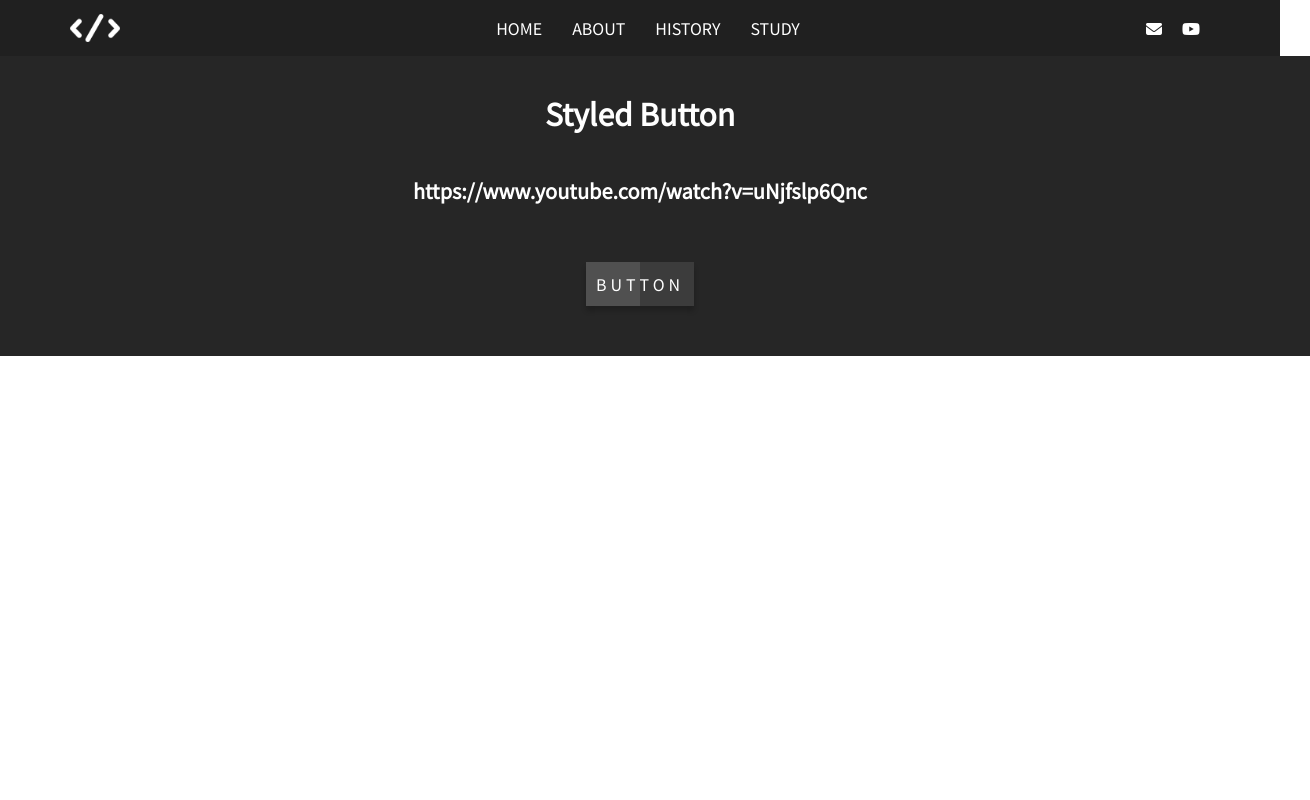
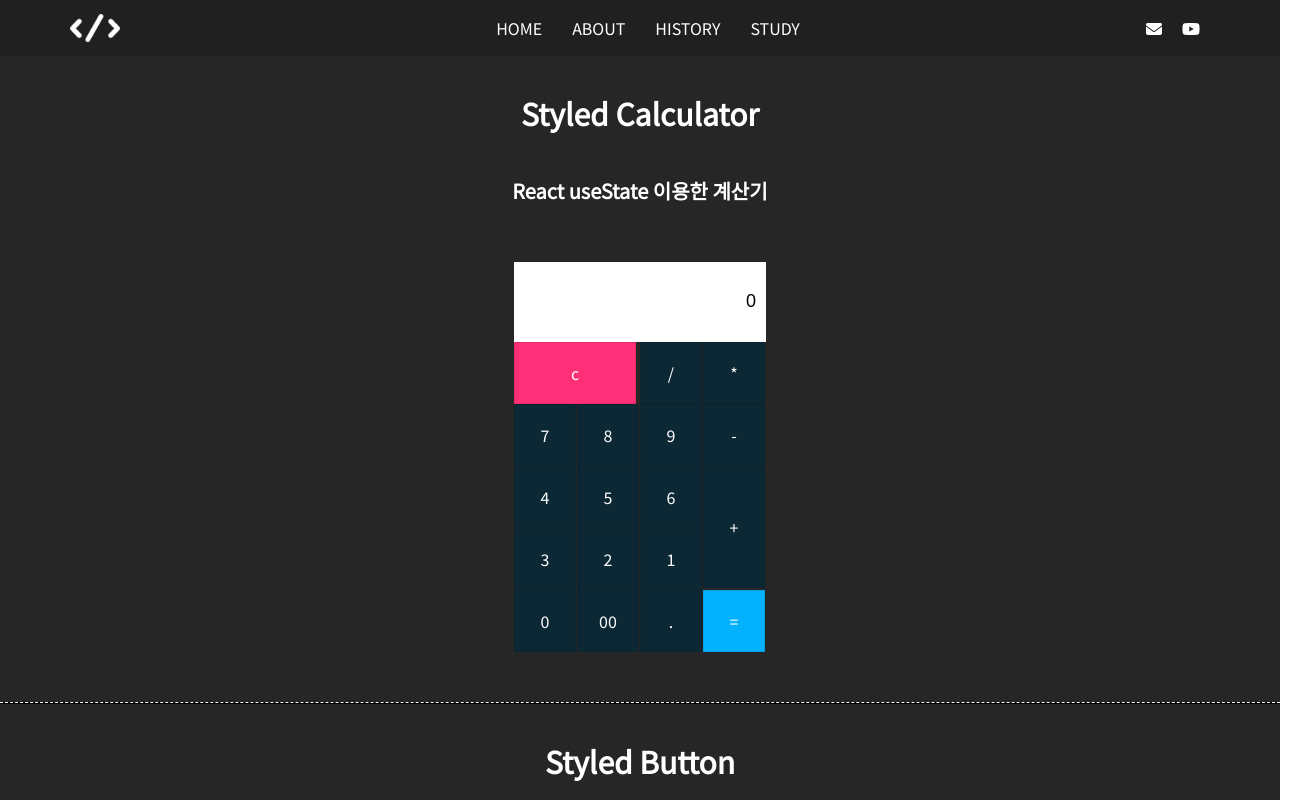
Before and after one commit to ym85jo/pjt-20200311, a React (Create React App) app: page /study in a window 1280 px wide. Shown: the top 800 px of the page, 1310 px wide, since content can reach past the window. Built offline with nearby package versions, Linux system fonts and the light colour scheme.

Commit message:
Study 메뉴 계산기 추가

```diff
--- a/src/App.js
+++ b/src/App.js
@@ -5,7 +5,7 @@ import {BrowserRouter as Router,Switch,Route,Link} from "react-router-dom";
 import About from './components/About';
 import Home from './components/Home';
 import History from './components/History';
-import Study from './components/Study';
+import Study from './pages/Study';
 
 function App() {
   return (
--- a/src/components/Study.js
+++ b/src/components/StudyButton.js
@@ -1,56 +1,18 @@
 import React from 'react';
 import styled from 'styled-components';
+import Section from './common/Section';
+
 
 export default function(){
 
     const Block = styled.div`
-
-        display : flex;
-        flex-direction : column;
-        align-items : center;
-        justify-content : center;
-
-        section {
-
-            width : 100%;
-            padding : 10px 30px;
-
-            display : flex;
-            flex-direction : column;
-            align-items : center;
-            justify-content : center;
-
-        }
-
-        section.dark{
-            background-color : #222222;
-            color : #ffffff;
-            background-color : #262626;
-        }
-
-
-        h1 {
-            font-size : 30px;
-        }
-
-        h2{
-            font-size : 20px;
-        }
-
-        p {
-            margin : 40px;
-        }
-
-        div {
-            display : flex;
-        }
 
         a {
             position : relative;
             padding : 10px 10px;
             text-decoration : none;
             color : #fff;
-            font-size : 1em;
+            font-size : 2em;
             text-transform : uppercase;
             letter-spacing : 4px;
             overflow : hidden;
@@ -143,18 +105,12 @@ export default function(){
             height : 100%;
             transform : translateY(-100%);
         }
-
     `
+    // https://www.youtube.com/watch?v=uNjfslp6Qnc
 
     return (
         <Block>
-            <section className='dark'>
-
-            <h1>Styled Button</h1>
-            <h2>https://www.youtube.com/watch?v=uNjfslp6Qnc</h2>
-
-            <p>
-                <div>
+            <Section h1='Styled Button' h2='CSS transform 기능을 사용한 버튼 마우스 오버 효과' mode='dark'>
                 <a href="#" onClick={() => {alert('Hello.')}}>
                     <span></span>
                     <span></span>
@@ -162,12 +118,7 @@ export default function(){
                     <span></span>
                     Button
                 </a>
-                </div>
-            </p>
-
-
-
-            </section>
+            </Section>
         </Block>
     );
 
--- /dev/null
+++ b/src/components/StudyCalc.js
@@ -0,0 +1,122 @@
+import React, {useState} from 'react';
+import styled from 'styled-components';
+import Section from './common/Section';
+
+export default function(){
+
+    const [value, setValue] = useState('0');
+
+    const Block = styled.div`
+
+        .calculator{
+            position : relative;
+            display : grid;
+        }
+
+        .calculator .value{
+            grid-column : span 4;
+            height : 60px;
+            text-align : right;
+            border : none;
+            outline : none;
+            padding : 10px;
+            font-size : 18px;
+        }
+
+        .calculator span{
+            display : grid;
+            width : 60px;
+            height : 60px;
+            color : white;
+            background : #0c2835;
+            place-items : center;
+            border : 1px solid rgba(0, 0, 0, 0.1)
+        }
+
+
+        .calculator span:active{
+            background : #74ff3b;
+            color : #111;
+        }
+
+        .calculator span.clear{
+            grid-column : span 2;
+            width : 120px;
+            background : #ff3077;
+        }
+
+        .calculator span.plus{
+            grid-row : span 2;
+            height : 120px;
+        }
+
+        .calculator span.equal{
+            background-color : #03b1ff;
+        }
+
+    `
+
+    const onClick = (e) => {
+        console.log(e.target.innerHTML);
+        if(e.target.innerHTML === '='){
+
+            try {
+                setValue(eval(value));
+            } catch (e) {
+                setValue('Error');
+            }
+
+        } else if(e.target.innerHTML === 'c'){
+            setValue('');
+        } else {
+            if(value ==='Error'){
+                setValue(e.target.innerHTML);
+            } else {
+                setValue(value + e.target.innerHTML);
+            }
+
+        }
+
+    }
+
+    const h2 = (
+        <>
+            React useState 이용한 계산기
+        </>
+    );
+
+    return (
+        <Block>
+            <Section h1='Styled Calculator' h2={h2} mode='dark'>
+                <form className="calculator" name="calc">
+                    <input className="value" type="text" name="text" value={value} readOnly/>
+                    <span className="num clear" onClick={onClick}>c</span>
+                    <span className="num" onClick={onClick}>/</span>
+                    <span className="num" onClick={onClick}>*</span>
+
+                    <span className="num" onClick={onClick}>7</span>
+                    <span className="num" onClick={onClick}>8</span>
+                    <span className="num" onClick={onClick}>9</span>
+                    <span className="num" onClick={onClick}>-</span>
+
+                    <span className="num" onClick={onClick}>4</span>
+                    <span className="num" onClick={onClick}>5</span>
+                    <span className="num" onClick={onClick}>6</span>
+                    <span className="num plus" onClick={onClick}>+</span>
+
+                    <span className="num" onClick={onClick}>3</span>
+                    <span className="num" onClick={onClick}>2</span>
+                    <span className="num" onClick={onClick}>1</span>
+
+                    <span className="num" onClick={onClick}>0</span>
+                    <span className="num" onClick={onClick}>00</span>
+                    <span className="num" onClick={onClick}>.</span>
+                    <span className="num equal" onClick={onClick}>=</span>
+
+                </form>
+
+            </Section>
+        </Block>
+    );
+
+}
--- /dev/null
+++ b/src/components/StudyFlexBox.js
@@ -0,0 +1,20 @@
+import React from 'react';
+import styled from 'styled-components';
+import Section from './common/Section';
+
+
+export default function(){
+
+    const Block = styled.div`
+
+    `
+
+    return (
+        <Block>
+            <Section h1='Flex Box' h2='Flex Box는 편리함' mode=''>
+                편리하다해 허허
+            </Section>
+        </Block>
+    );
+
+}
--- /dev/null
+++ b/src/components/common/Divider.js
@@ -0,0 +1,30 @@
+import React, { Children } from 'react';
+import styled from 'styled-components';
+
+export default function({mode}){
+
+    const Block = styled.div`
+
+        hr {
+            border: 0;
+            height: 1px;
+            background-image: linear-gradient(to right, rgba(0, 0, 0, 0), rgba(0, 0, 0, 0.75), rgba(0, 0, 0, 0));
+        }
+
+        hr.dark{
+            border-top: 1px dashed white;
+            background: black;
+            margin-block-start : 0;
+            margin-block-end : 0;
+        }
+
+    `
+
+    return (
+        <Block>
+            <hr className={mode}/>
+        </Block>
+
+    );
+
+}
--- /dev/null
+++ b/src/components/common/Section.js
@@ -0,0 +1,70 @@
+import React, { Children } from 'react';
+import styled from 'styled-components';
+
+export default function({mode, h1, h2, children}){
+
+    const Block = styled.div`
+
+        display : flex;
+        flex-direction : column;
+        align-items : center;
+        justify-content : center;
+        width : 100%;
+
+        section {
+
+            width : 100%;
+            padding-top: 10px;
+            padding-bottom: 10px;
+
+            display : flex;
+            flex-direction : column;
+            align-items : center;
+            justify-content : center;
+
+        }
+
+        section.dark{
+            background-color : #222222;
+            color : #ffffff;
+            background-color : #262626;
+        }
+
+        h1 {
+            font-size : 30px;
+        }
+
+        h2{
+            font-size : 20px;
+        }
+
+        p {
+            margin : 40px;
+        }
+
+        div {
+            display : flex;
+        }
+
+
+    `
+
+    return (
+        <Block>
+
+            <section className={mode}>
+
+            <h1>{h1}</h1>
+            <h2>{h2}</h2>
+
+            <p>
+                <div>
+                    {children}
+                </div>
+            </p>
+
+            </section>
+        </Block>
+    );
+
+}
--- /dev/null
+++ b/src/pages/Study.js
@@ -0,0 +1,26 @@
+import React from 'react';
+import styled from 'styled-components';
+import StudyButton from '../components/StudyButton';
+import StudyFlexBox from '../components/StudyFlexBox';
+import Divider from '../components/common/Divider';
+import StudyCalc from '../components/StudyCalc';
+
+export default function(){
+
+    const Block = styled.div`
+
+    `
+
+    return (
+        <Block>
+
+            <StudyCalc/>
+
+            <Divider mode='dark'/>
+
+            <StudyButton/>
+
+        </Block>
+    );
+
+}
```
Lines whose indentation alone changed are shown as unchanged.
